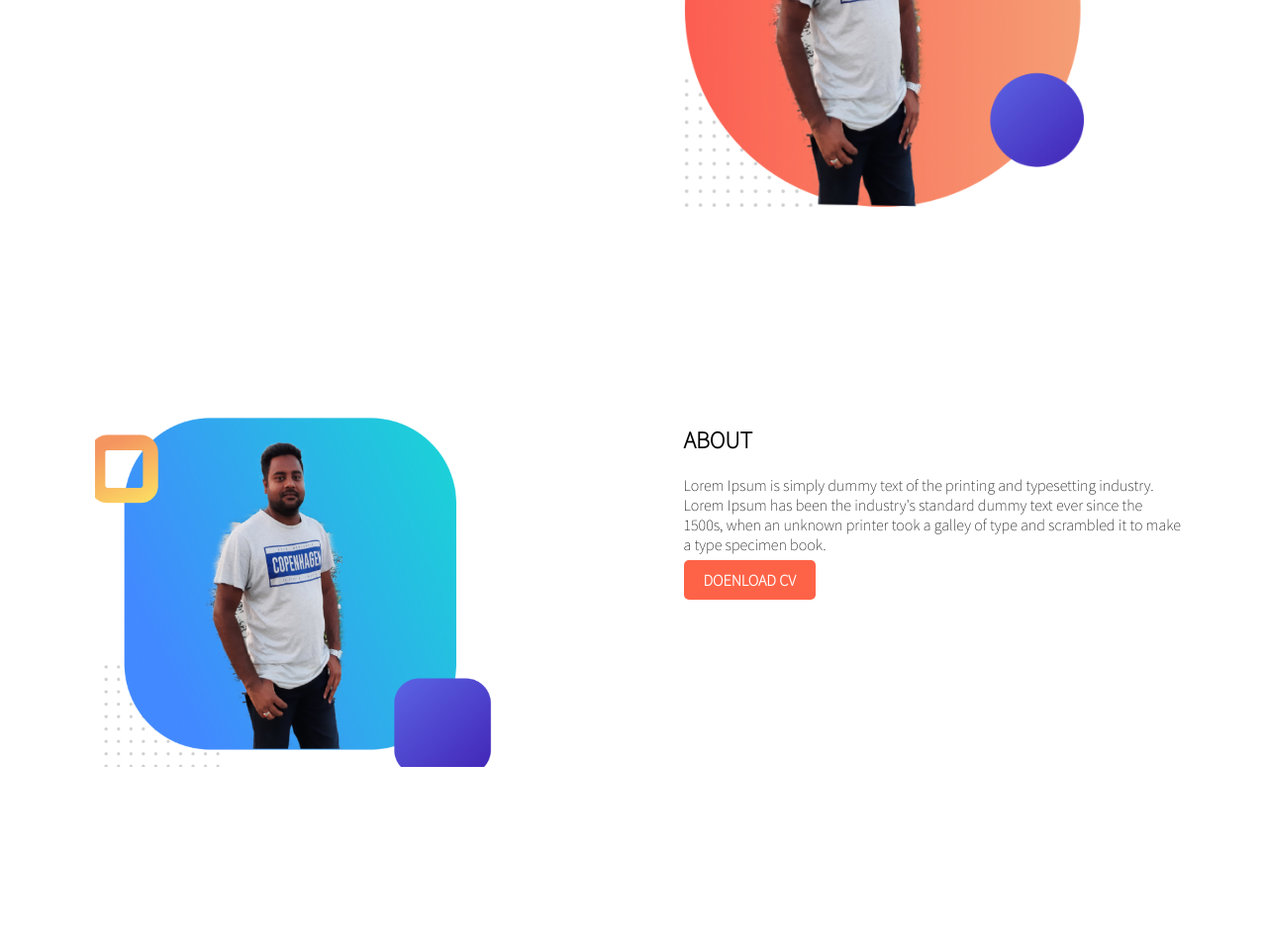
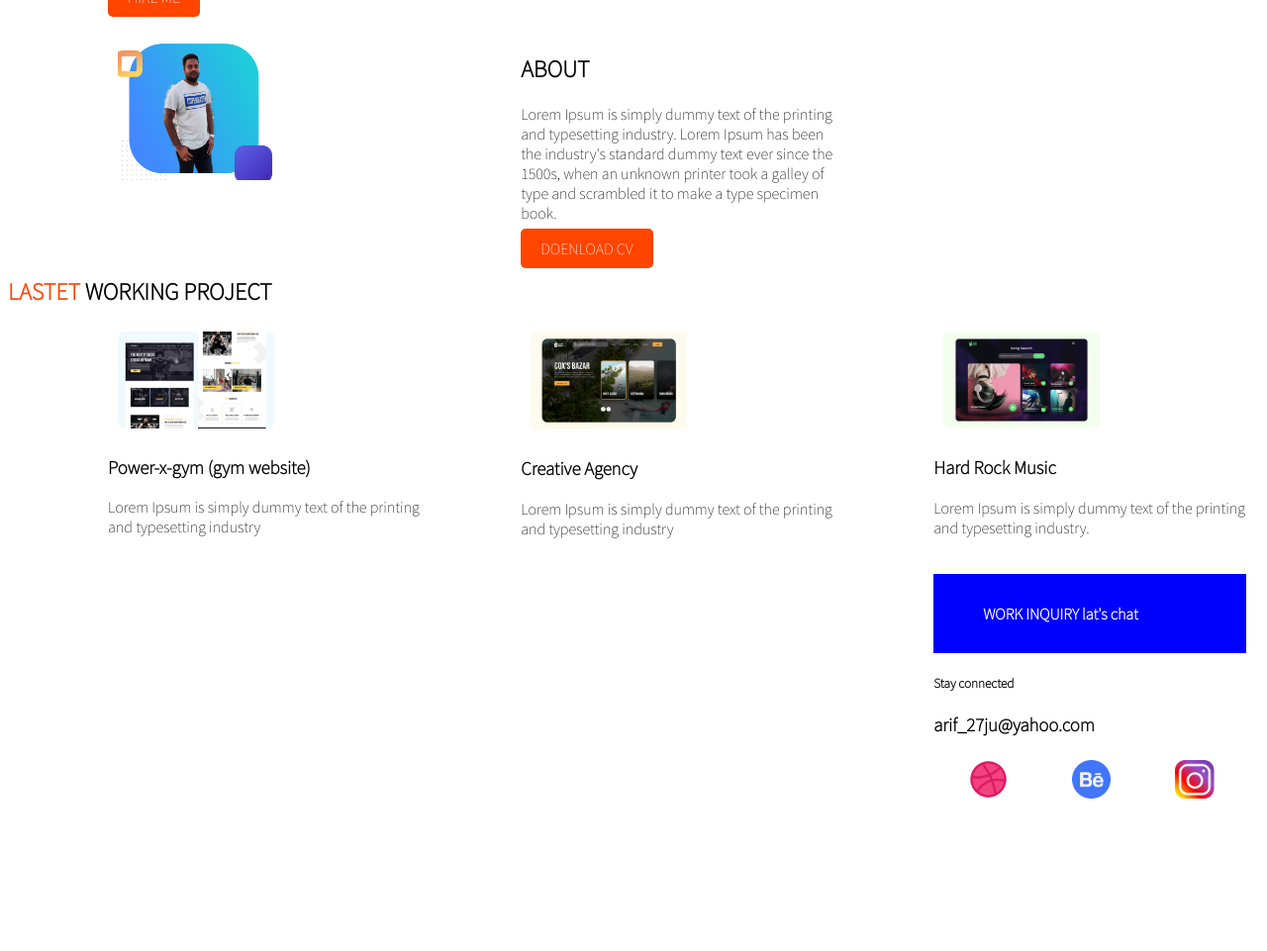
Before and after one commit to arif0056/myweb.parsonal, a plain HTML site: page index.html in a window 1280 px wide. Shown: the part 199-1160 px from the top of the page at 99% size. After the commit the page ends 1015 px from the top, so only its background shows below. Drawn offline with Linux system fonts and the light colour scheme.

Commit message:
myweb.parsonal

```diff
--- a/index.html
+++ b/index.html
@@ -31,11 +31,58 @@
                 standard dummy text ever since the 1500s, when an unknown
                 printer took a galley of type and scrambled it to make a type
                 specimen book.</P>
-
-                <a class="link-button"target="_blank" href="https://arif0056.github.io/web.portfolio/">DOENLOAD CV</a>
+                <a class="link-button" target="_blank" href="https://arif0056.github.io/web.portfolio/">DOENLOAD CV</a>
         </div>
 
-    </section>
+
+       </section> <section>
+        <h2><span class="name-highlight">LASTET</span>  WORKING PROJECT</h2>
+         <div class="half-width">
+             <img src="images/image 4.png" alt="">
+
+             <h3>Power-x-gym (gym website)</h3>
+             <p>Lorem Ipsum is simply dummy text of the
+
+             printing and typesetting industry</p>
+
+          </div><section>
+          <div class="half-width">
+
+             <img src="images/image 5.png" alt="">
+             <h3>Creative Agency</h3>
+             <p>Lorem Ipsum is simply dummy text of the
+
+             printing and typesetting industry</p>
+
+         </div>
+         <div class="half-width">
+             <img src="images/image 8.png" alt="">
+             <h3>Hard Rock Music</h3>
+                <p>Lorem Ipsum is simply dummy text of the
+
+                printing and typesetting industry.</p>
+
+         </div>
+         <div class="half-width">
+          <h4>WORK INQUIRY lat's chat</h4>
+
+
+             <h5>Stay connected</h5>
+             <h3>arif_27ju@yahoo.com</h3>
+
+             <div class="half-width">
+             <img src="images/image 6.png" alt="">
+            </div>
+            <div class="half-width">
+                <img src="images/imag7.png" alt="">
+            </div>
+            <div class="half-width">
+                <img src="images/image 8 (2).png" alt="">
+
+            </div>
+        </section>
+         </div><section>
+     </section>
 
 </body>
 </html>
--- a/style.css
+++ b/style.css
@@ -3,25 +3,41 @@
 }
 .name-highlight{
     color: orangered;
+    text-align: center;
 }
 .half-width{
-    width: 40%;
+    width: 25%;
     float: left;
-    margin-left:5%;
-    padding-left: 2%;
+    margin-left:3%;
+    padding-left: 5%;
 }
 .half-width img{
-    width: 80%;
+    width: 50%;
+    float:center;
+    padding: 5px 10px;
+
 }
 .link-button{
     text-decoration: none;
-    background-color: tomato;
+    background-color: orangered;
     padding: 10px 20px;
     border-radius: 5px;
     color: white;
-    font-weight: bold;
+    font: bold;
 }
 section{
-    height: 500px;
+    height: 125px;
     padding-bottom: 100px;
 }
+.name-highlight{
+color: orangered;
+text-align:center
+float: center;
+
+}
+h4{
+    background-color: blue;
+    color: white;
+    padding:30px 50px
+
+}
```
Also changed, not shown: images/imag7.png (renamed from images/Group 33059.png), images/image 8 (2).png (renamed from images/image 7.png), 2 other files.
